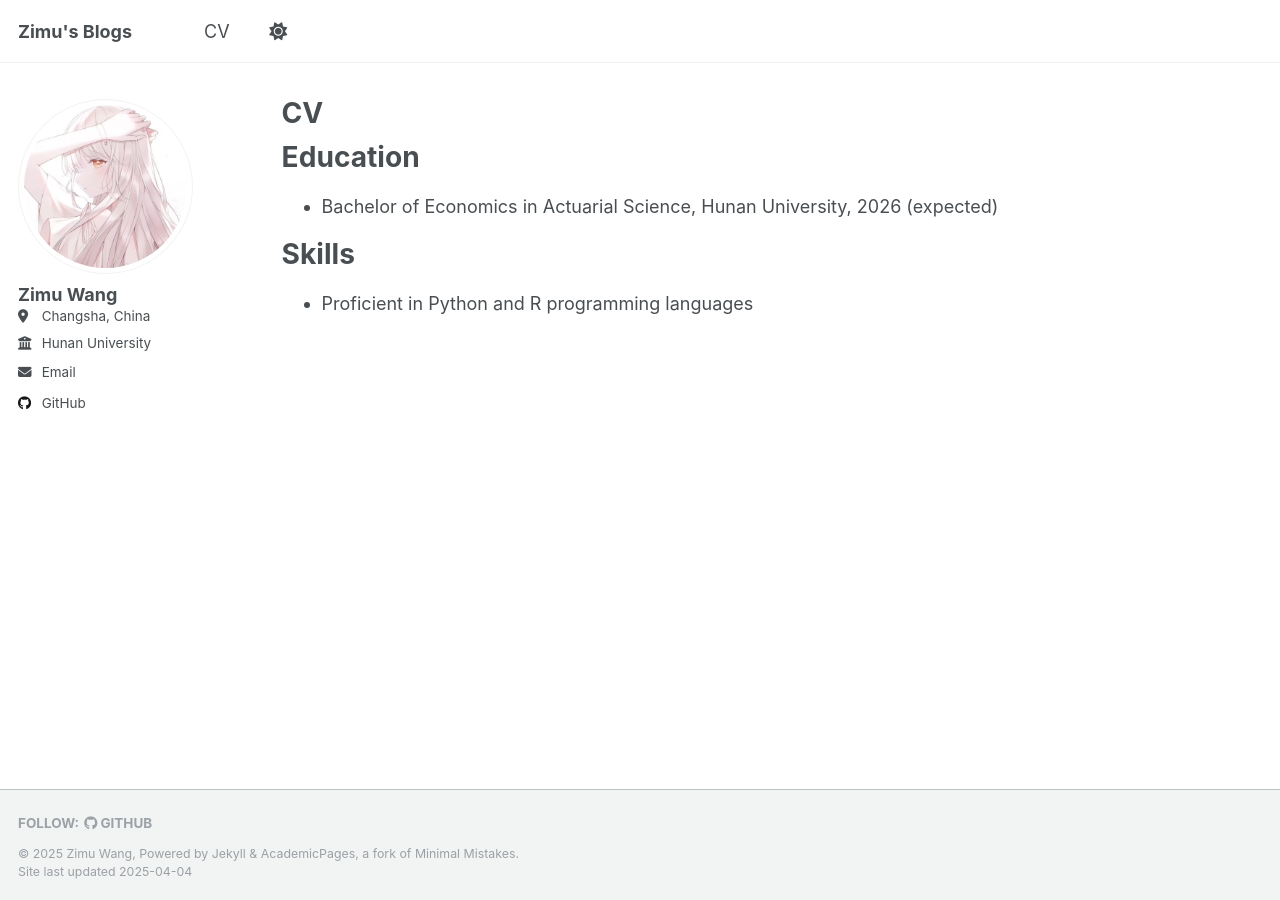
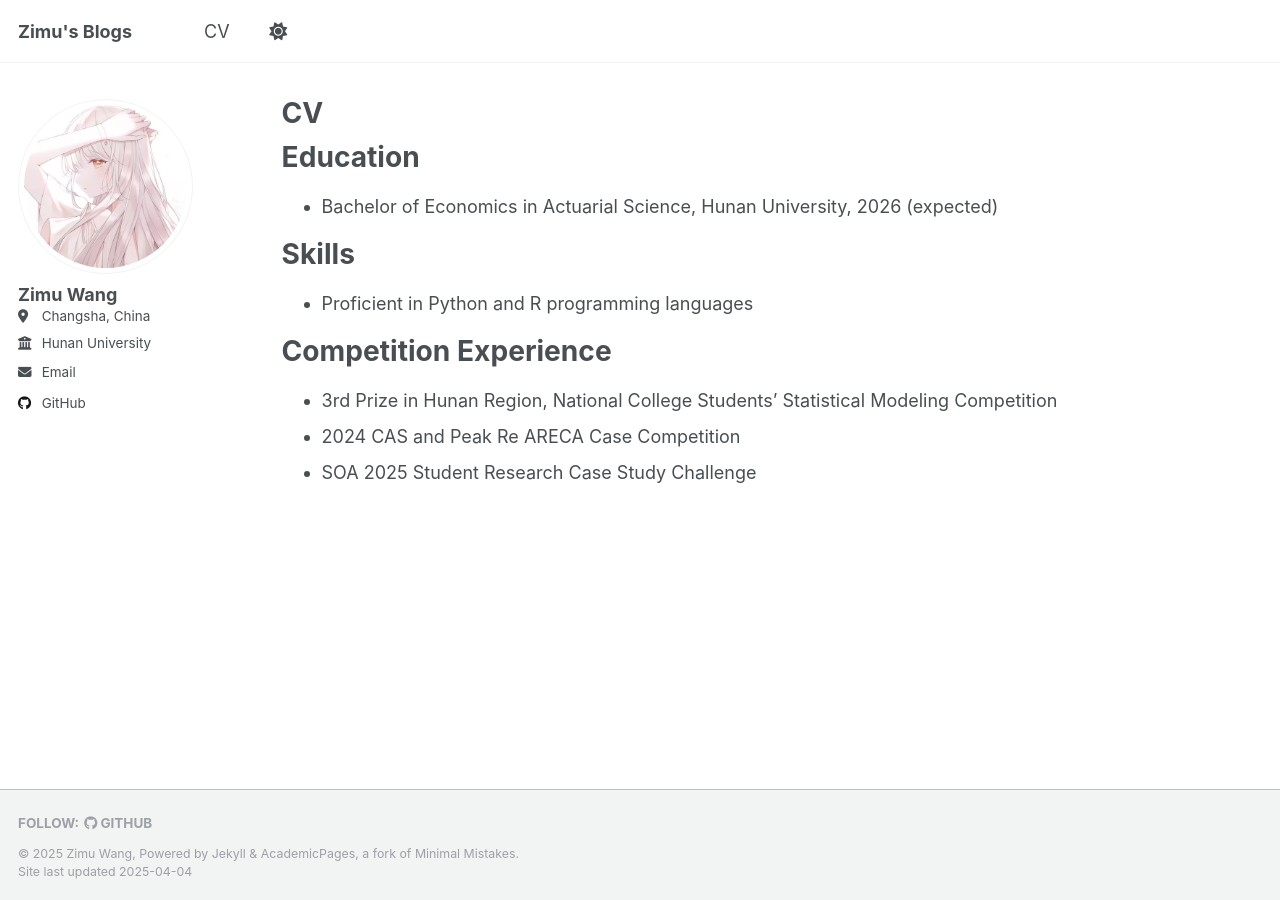
Before and after one commit to Zwitmo/Zwitmo.github.io, a Jekyll site: the page built from _pages/cv.md, in a window 1280 px wide. Built offline with Jekyll 4.4.1, drawn with Linux system fonts in a browser that asks for light colours.

Commit message:
Update cv.md

```diff
--- a/_pages/cv.md
+++ b/_pages/cv.md
@@ -16,3 +16,9 @@ Education
 Skills
 ======
 * Proficient in Python and R programming languages
+
+Competition Experience
+======
+* 3rd Prize in Hunan Region, National College Students' Statistical Modeling Competition
+* 2024 CAS and Peak Re ARECA Case Competition
+* SOA 2025 Student Research Case Study Challenge
```
